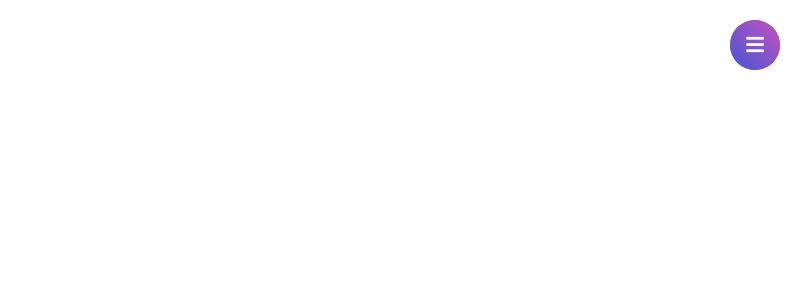
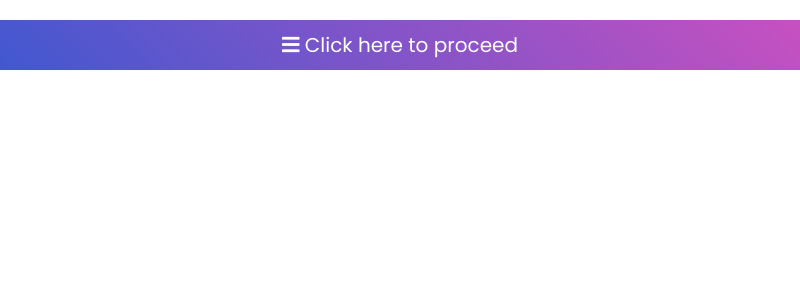
Before and after one commit to WinterSoldier13/KnoxCrypt, an Electron app: page frontend/options.html in a window 800 px wide. Shown: the top 292 px of the page. Drawn offline with nearby package versions, Linux system fonts and the light colour scheme.

Commit message:
added option selector

```diff
--- a/frontend/css/options.css
+++ b/frontend/css/options.css
@@ -23,14 +23,14 @@
 .menu-btn{
   position: absolute;
   z-index: 2;
-  right: 20px;
+  /* right: 20px; */
   /* left: 20px; */
   top: 20px;
   height: 50px;
-  width: 50px;
+  width: 100%;
   text-align: center;
   line-height: 50px;
-  border-radius: 50%;
+  border-radius: 0%;
   font-size: 20px;
   color: #fff;
   cursor: pointer;
--- a/frontend/options.html
+++ b/frontend/options.html
@@ -2,7 +2,7 @@
 <html lang="en" dir="ltr">
    <head>
       <meta charset="utf-8">
-      <title>Fullscreen Overlay Navigation | CodingNepal</title>
+      <title>KnoxCrypt - Select Action</title>
       <link rel="stylesheet" href="./css/options.css">
       <link rel="stylesheet" href="https://cdnjs.cloudflare.com/ajax/libs/font-awesome/5.15.3/css/all.min.css"/>
       <link href="https://cdn.jsdelivr.net/npm/bootstrap@5.0.2/dist/css/bootstrap.min.css" rel="stylesheet" integrity="sha384-EVSTQN3/azprG1Anm3QDgpJLIm9Nao0Yz1ztcQTwFspd3yD65VohhpuuCOmLASjC" crossorigin="anonymous">
@@ -11,7 +11,7 @@
    </head>
    <body>
       <input type="checkbox" id="active">
-      <label for="active" class="menu-btn"><i class="fas fa-bars"></i></label>
+      <label for="active" class="menu-btn"><i class="fas fa-bars"></i> Click here to proceed</label>
 
       <div class="wrapper">
          <ul>
```
Also changed, not shown: 1 other file.
